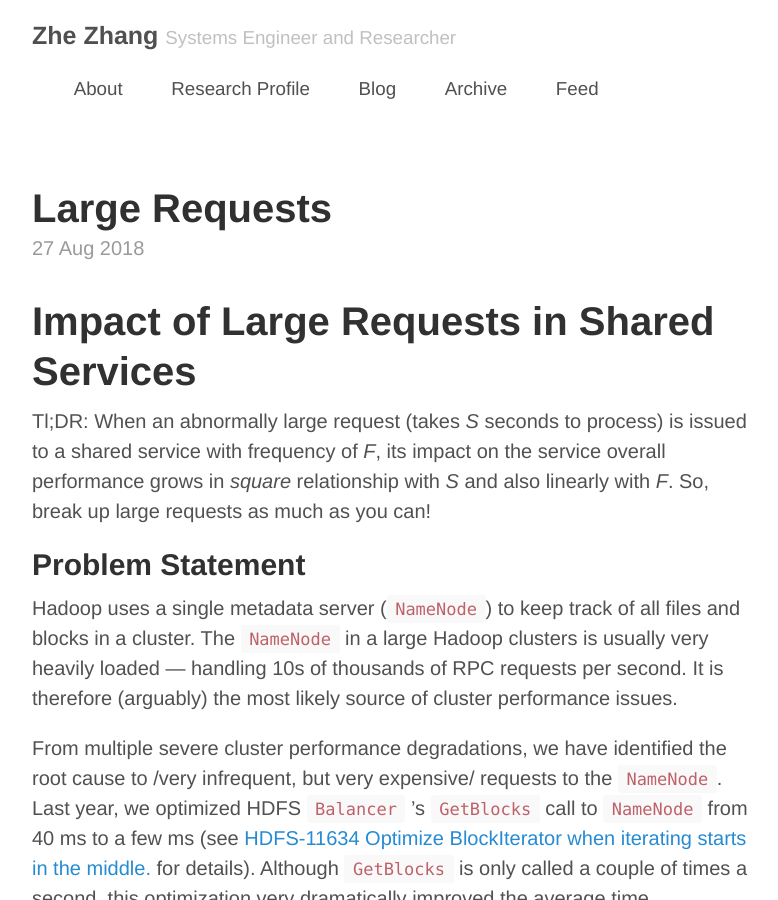
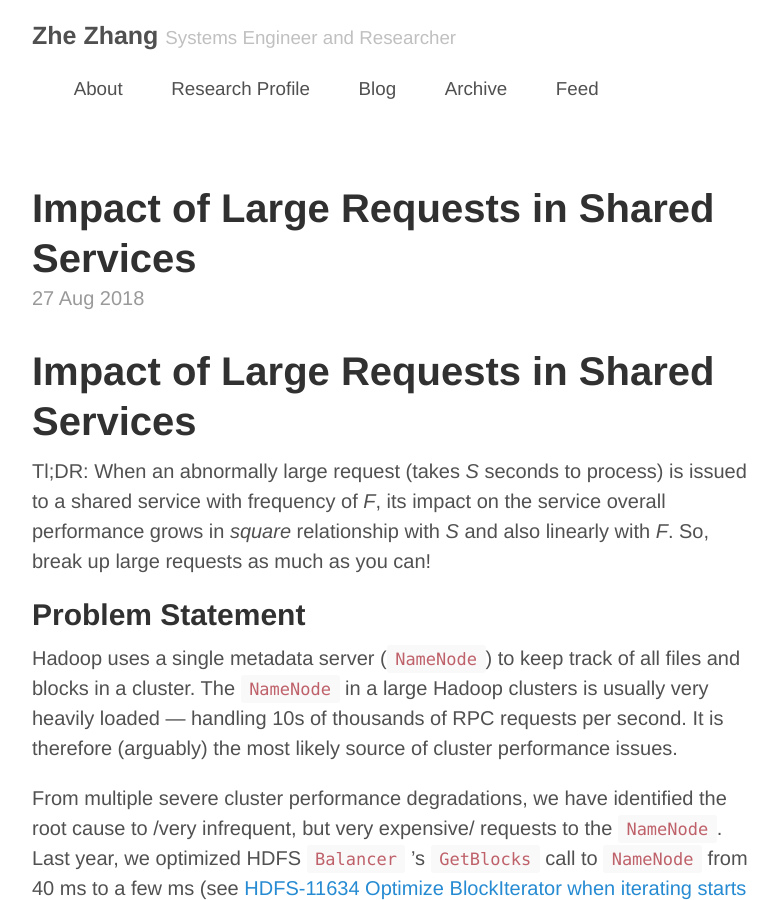
Before and after one commit to zhe-thoughts/zhe-thoughts.github.io, a Jekyll site: the page built from index.html, in a window 1280 px wide and 900 px high. Shown: the whole window, without its empty margins (248-1026 px from the left). Built offline with Jekyll 4.4.1, drawn with Linux system fonts in a browser that asks for light colours; the list of posts is cut into pages by our own code.

Commit message:
Update 2018-08-27-Large-Requests.md

```diff
--- a/_posts/2018-08-27-Large-Requests.md
+++ b/_posts/2018-08-27-Large-Requests.md
@@ -1,3 +1,8 @@
+---
+layout: post
+title: Impact of Large Requests in Shared Services
+---
+
 # Impact of Large Requests in Shared Services
 Tl;DR: When an abnormally large request (takes *S* seconds to process) is issued to a shared service with frequency of *F*, its impact on the service overall performance grows in *square* relationship with *S* and also linearly with *F*. So, break up large requests as much as you can!
 
```
